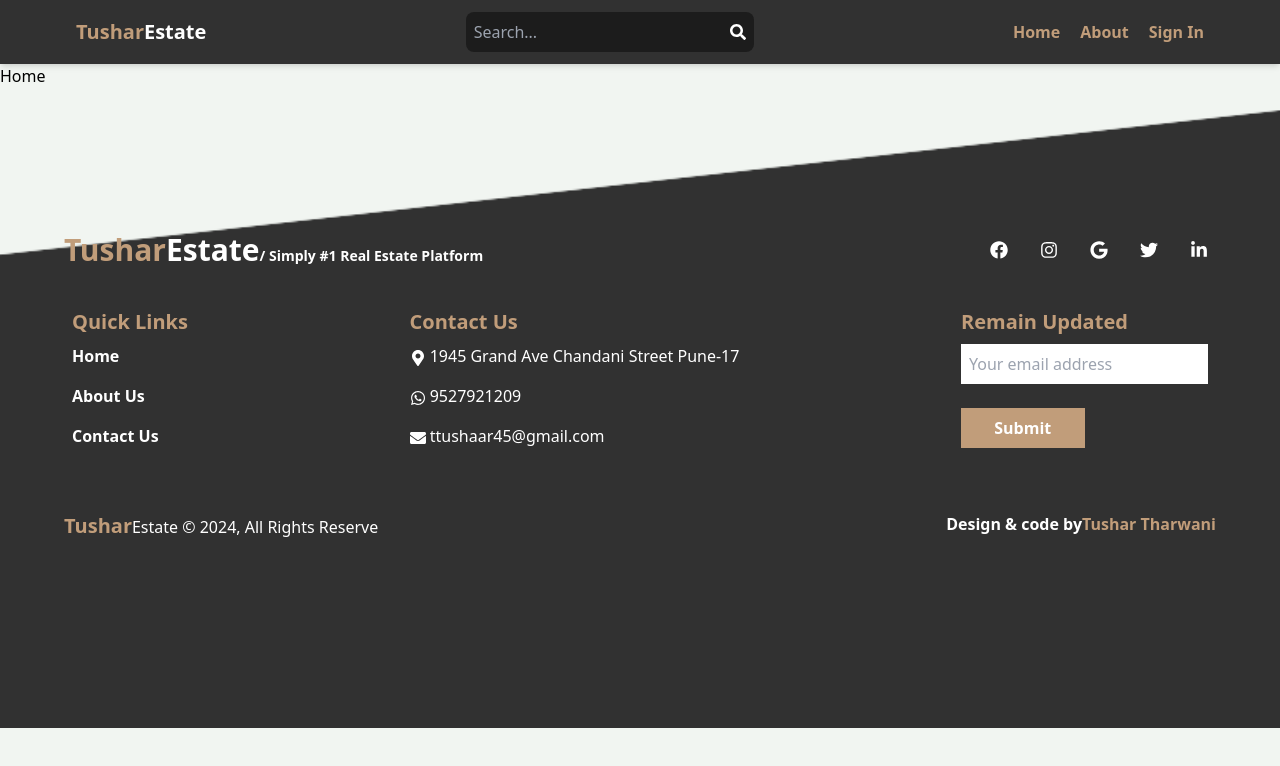
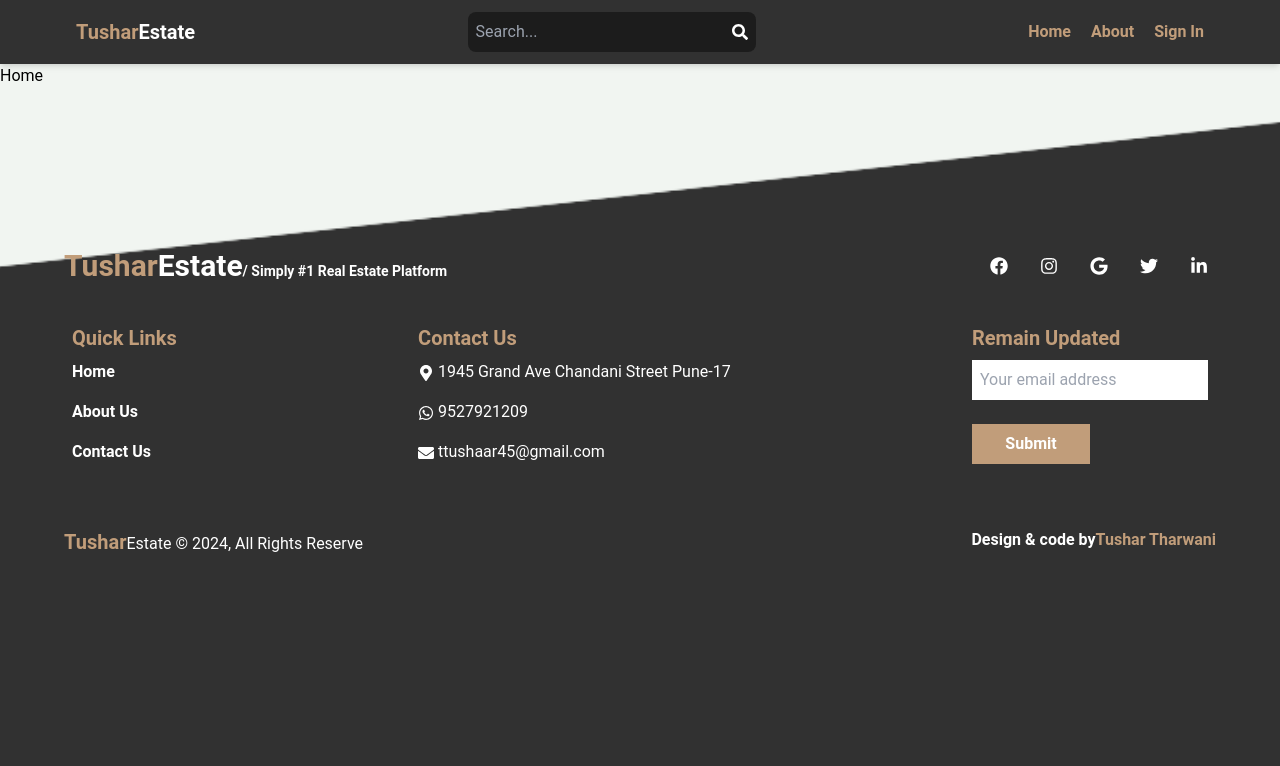
Before and after one commit to ttushaar1906/mern-Estate, a React (Vite) app in the folder client/: page / in a window 1280 px wide. Shown: the top 766 px of the page. Built offline with nearby package versions, Linux system fonts and the light colour scheme; no server answers.

Commit message:
add font family and footer change

```diff
--- a/client/src/components/Footer.jsx
+++ b/client/src/components/Footer.jsx
@@ -23,10 +23,10 @@ export default function Footer() {
           <img
             src="../src/assets/footerBg.png"
             alt=""
-            className="w-full h-full object-cover sm:h-4/5"
+            className="w-full h-[770px] object-cover md:h-[90%]"
             style={{ position: "absolute" }}
           />
-          <div className="top-32 sm:top-36" style={{ position: "relative" }}>
+          <div className="top-36 sm:top-38 md:top-40" style={{ position: "relative" }}>
             <div className="container justify-between">
               <h1 className="block mx-auto sm:mx-0 text-base sm:text-3xl font-bold text-primary-color">
                 Tushar<span className="text-white">Estate</span>
--- a/client/src/components/Header.jsx
+++ b/client/src/components/Header.jsx
@@ -49,7 +49,7 @@ export default function Header() {
               <FaSearch className="text-white" />
             </button>
           </form>
-          <ul className="flex gap-5">
+          <ul className="flex gap-5 items-center">
             <Link to="/">
               <li className="text-primary-color font-semibold hidden  sm:inline">
                 Home
--- a/client/src/index.css
+++ b/client/src/index.css
@@ -1,10 +1,12 @@
 @tailwind base;
 @tailwind components;
 @tailwind utilities;
-
+@import url('https://fonts.googleapis.com/css2?family=Roboto:wght@400;700&display=swap');
 body{
     background-color: rgb(241, 245, 241);
+    font-family: "Roboto", sans-serif;
 }
+
 .container{
     display: flex;
     max-width: 1200px;
--- a/client/tailwind.config.js
+++ b/client/tailwind.config.js
@@ -17,8 +17,10 @@ export default {
       'red':'#FF0000',
       'red700':'#D32F2F',
       'green':'#008000'
-    }
-
+    },
+    fontFamily: {
+      'roboto': ['Roboto', 'sans-serif'],
+    },
   },
   plugins: [],
 }
```
